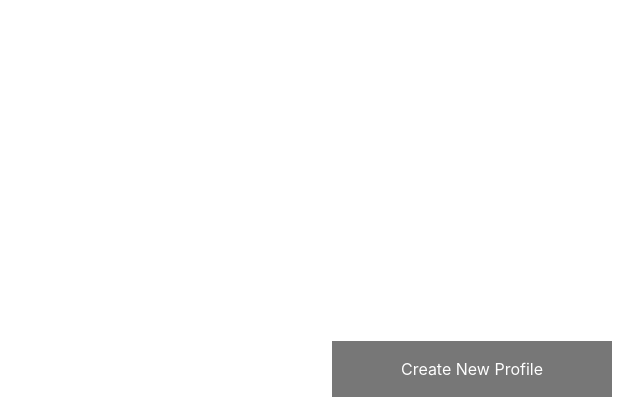
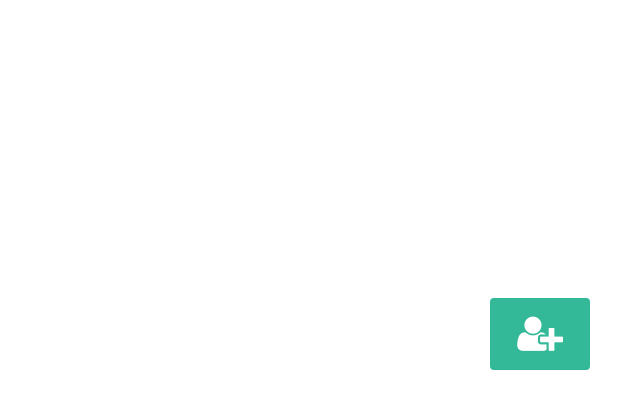
Before and after one commit to CS157A-Team39-FAMLOG/famlog, a PHP site: page /personalHome.php in a window 1280 px wide. Shown: the part 380-800 px from the top of the page, without its empty margins (640-1280 px from the left). Run offline with PHP 8.4, Linux system fonts and the light colour scheme; a user stored in the database is signed in; data comes from the database, SQL or seed files in the repository.

Commit message:
simple personalhome views

```diff
--- a/css/personalStyle.css
+++ b/css/personalStyle.css
@@ -1,24 +1,27 @@
 /* Button used to open the contact form - fixed at the bottom of the page */
-.open-button {
-  background-color: #555;
+.open-button,
+.btn-info {
+  background-color: #00a87e !important;
   color: white;
-  padding: 16px 20px;
+  padding: 16px 16px;
+  font-size: 30pt;
   border: none;
   cursor: pointer;
   opacity: 0.8;
   position: fixed;
-  bottom: 23px;
-  right: 28px;
-  width: 280px;
+  bottom: 50px;
+  right: 50px;
+  width: 100px;
 }
 
 /* The popup form - hidden by default */
 .form-popup {
   display: none;
   position: fixed;
-  bottom: 0;
+  bottom: 30px;
   right: 15px;
   border: 3px solid #f1f1f1;
+  background-color: #f1f1f1;
   z-index: 9;
 }
 
@@ -30,7 +33,8 @@
 }
 
 /* Full-width input fields */
-.form-container input[type=text], .form-container input[type=password] {
+.form-container input[type="text"],
+.form-container input[type="password"] {
   width: 100%;
   padding: 15px;
   margin: 5px 0 22px 0;
@@ -39,7 +43,8 @@
 }
 
 /* When the inputs get focus, do something */
-.form-container input[type=text]:focus, .form-container input[type=password]:focus {
+.form-container input[type="text"]:focus,
+.form-container input[type="password"]:focus {
   background-color: #ddd;
   outline: none;
 }
@@ -51,11 +56,12 @@
   border: none;
   cursor: pointer;
   width: 100%;
-  margin-bottom:10px;
+  margin-bottom: 10px;
   opacity: 0.8;
 }
 
 /* Add some hover effects to buttons */
-.form-container .btn:hover, .open-button:hover {
+.form-container .btn:hover,
+.open-button:hover {
   opacity: 1;
 }
--- a/navigation.php
+++ b/navigation.php
@@ -17,7 +17,7 @@
     <meta name="viewport" content="width=device-width, initial-scale=1.0">
     <meta http-equiv="X-UA-Compatible" content="ie=edge">
     <link rel="stylesheet" href="https://stackpath.bootstrapcdn.com/bootstrap/4.3.1/css/bootstrap.min.css" integrity="sha384-ggOyR0iXCbMQv3Xipma34MD+dH/1fQ784/j6cY/iJTQUOhcWr7x9JvoRxT2MZw1T" crossorigin="anonymous">
-
+    <link rel="stylesheet" href="https://cdnjs.cloudflare.com/ajax/libs/font-awesome/4.7.0/css/font-awesome.min.css">
     <!-- Navbar Styling -->
     <link rel="stylesheet" type="text/css" href="css/navigationStyle.css">
 
--- a/personalHome.php
+++ b/personalHome.php
@@ -42,13 +42,16 @@
 	if ($result->num_rows > 0) {
 	// output data of each row
 		while($row = $result->fetch_assoc()) {
+
 			if (($count%4)==0) {
 				echo "<div class='card-deck'>";
 			}
-			echo "<div class='card text-center bg-light mb-3'><div class='card-body'>
-		        <h5 class='card-title'>" . $row["name"]. "</h5>
-		        <a href='#' class='btn btn-primary'>Choose</a>
-		      </div></div>";
+			echo "<div class='card text-center bg-light mb-3'>
+					<div class='card-body'>
+		        		<h5 class='card-title'>" . $row["name"]. "</h5>
+		        		<a href='#' class='btn btn-primary'>Choose</a>
+					  </div>
+				  </div>";
 		    if (($count%4)==3) {
 		    	echo "</div>";
 		    }
@@ -62,7 +65,7 @@
 
 
 
-<button class="open-button" onclick="openForm()">Create New Profile</button>
+<button class="btn btn-info open-button" onclick="openForm()"><i class="fa fa-user-plus"></i></button>
 
 <div class="form-popup" id="myForm">
   <form action="functional/add_user.php" class="form-container" method="post">
```
Also changed, not shown: accountHome.php (+10 -0 lines).
